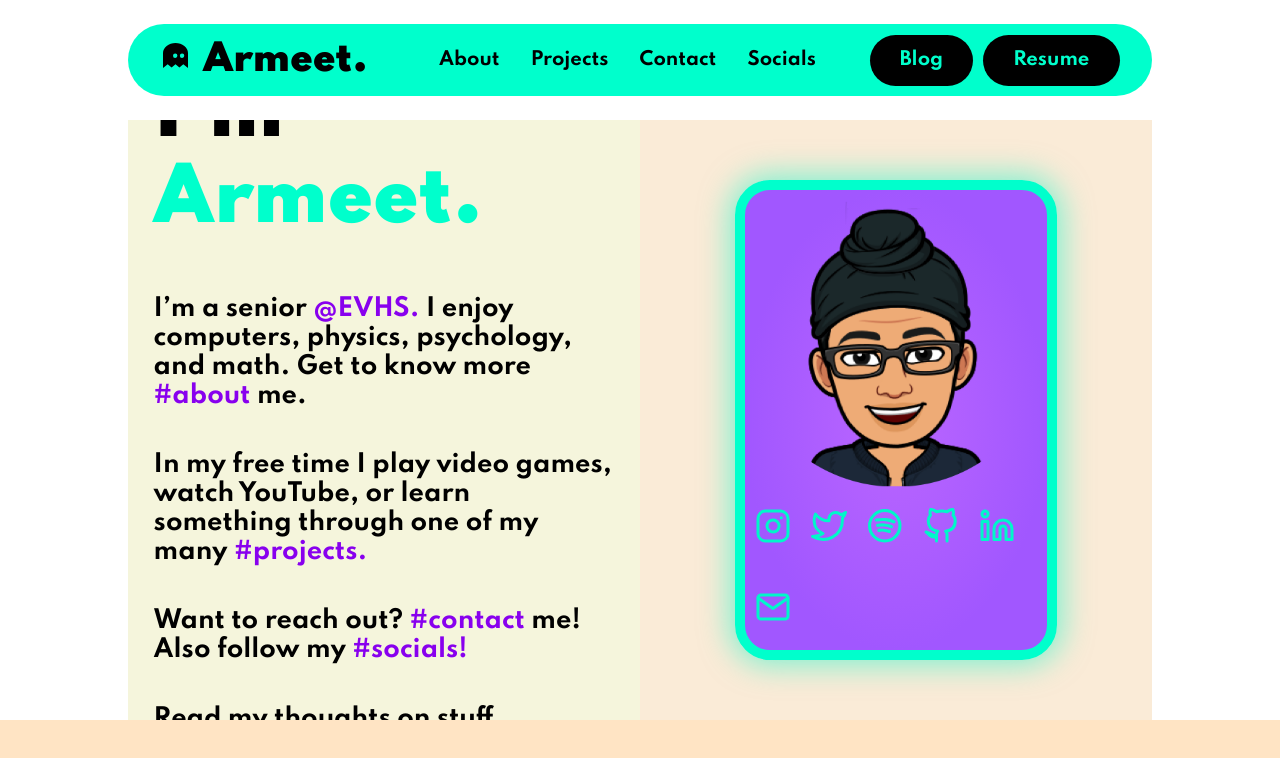
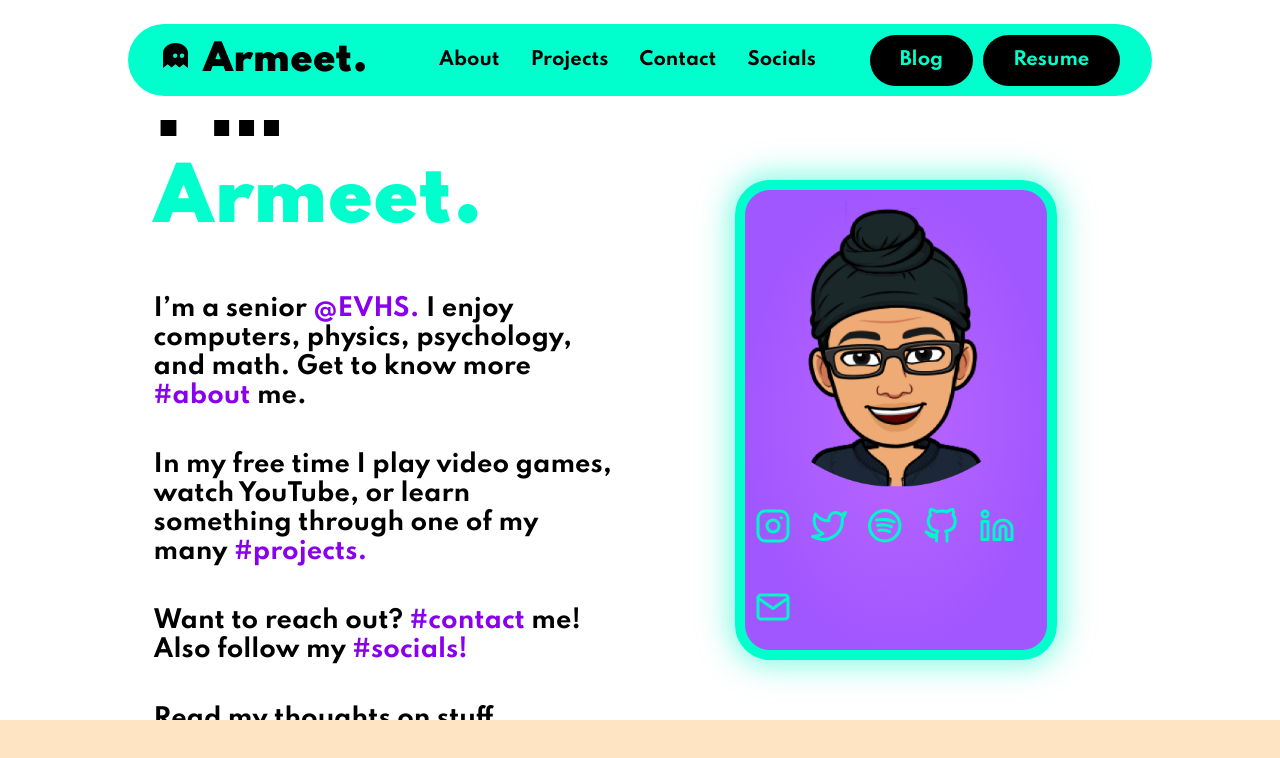
Before and after one commit to armeetj/Portfolio, a Next.js app in the folder website/: page / in a window 1280 px wide. Shown: the top 758 px of the page. Built offline with nearby package versions, Linux system fonts and the light colour scheme; a web font is replaced by a local one.

Commit message:
removed light colored backgroudns that were used for development

```diff
--- a/website/styles/Home.module.css
+++ b/website/styles/Home.module.css
@@ -85,7 +85,6 @@
 }
 
 .middle .heroLeft {
-  background-color: beige;
   height: 100%;
   width: 40%;
   margin-left: 10%;
@@ -124,7 +123,6 @@
 }
 
 .middle .heroRight {
-  background-color: antiquewhite;
   height: 100%;
   width: 40%;
   margin-right: 10%;
```
